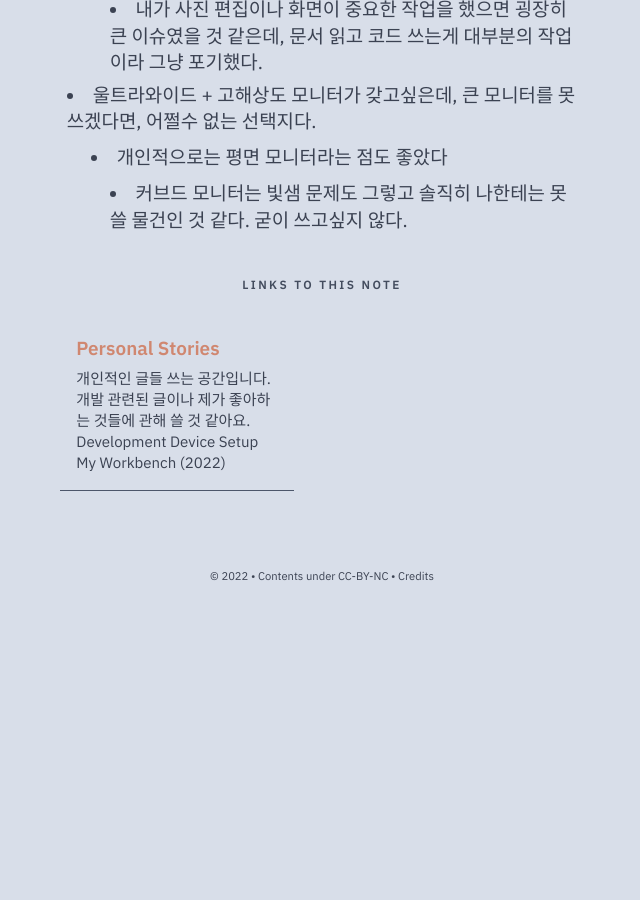
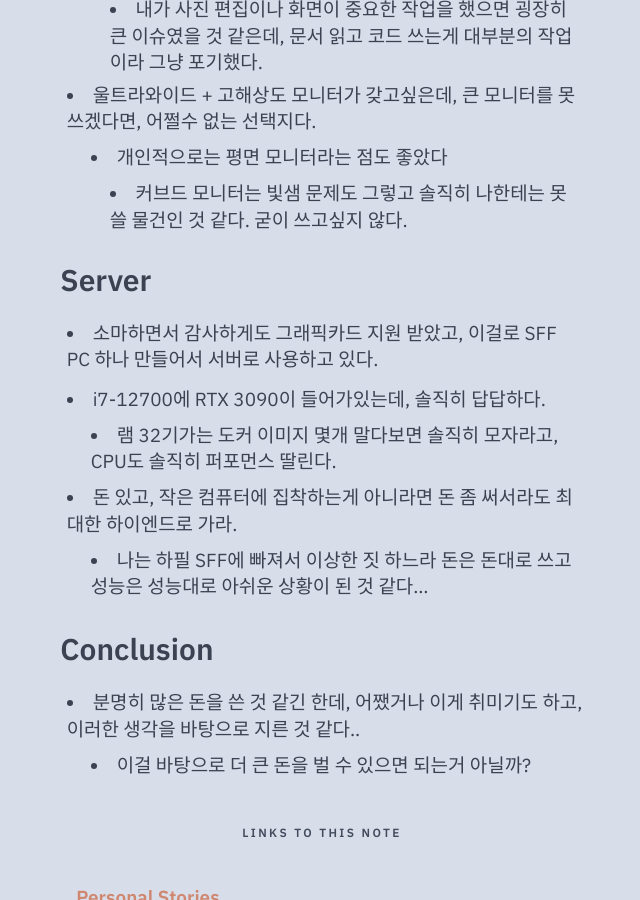
Before and after one commit to timbergrizz/timbergrizz.github.io, a Jekyll site: the page built from _notes/Public/Personal Stories/My Workbench (2022).md, in a window 1280 px wide and 900 px high, scrolled down 10325 px. Shown: the whole window, without its empty margins (318-958 px from the left). Built offline with Jekyll 4.4.1, drawn with Linux system fonts in a browser that asks for light colours; comment, search, counter and statistics services are not loaded; before the commit the page ends 10950 px from its top, so only the background shows below that; some of the changed text lies outside the part shown.

Commit message:
Publishing new articles

```diff
--- a/_notes/Public/Personal Stories/My Workbench (2022).md
+++ b/_notes/Public/Personal Stories/My Workbench (2022).md
@@ -197,3 +197,14 @@ feed: hide
 - 울트라와이드 + 고해상도 모니터가 갖고싶은데, 큰 모니터를 못쓰겠다면, 어쩔수 없는 선택지다.
 	- 개인적으로는 평면 모니터라는 점도 좋았다
 		- 커브드 모니터는 빛샘 문제도 그렇고 솔직히 나한테는 못 쓸 물건인 것 같다. 굳이 쓰고싶지 않다.
+
+## Server
+- 소마하면서 감사하게도 그래픽카드 지원 받았고, 이걸로 SFF PC 하나 만들어서 서버로 사용하고 있다.
+- i7-12700에 RTX 3090이 들어가있는데, 솔직히 답답하다.
+	- 램 32기가는 도커 이미지 몇개 말다보면 솔직히 모자라고, CPU도 솔직히 퍼포먼스 딸린다.
+- 돈 있고, 작은 컴퓨터에 집착하는게 아니라면 돈 좀 써서라도 최대한 하이엔드로 가라.
+	- 나는 하필 SFF에 빠져서 이상한 짓 하느라 돈은 돈대로 쓰고 성능은 성능대로 아쉬운 상황이 된 것 같다...
+
+## Conclusion
+- 분명히 많은 돈을 쓴 것 같긴 한데, 어쨌거나 이게 취미기도 하고, 이러한 생각을 바탕으로 지른 것 같다..
+	- 이걸 바탕으로 더 큰 돈을 벌 수 있으면 되는거 아닐까?
```
Also changed, not shown: other parts of _notes/Public/Personal Stories/My Workbench (2022).md (+1 -1 lines).
